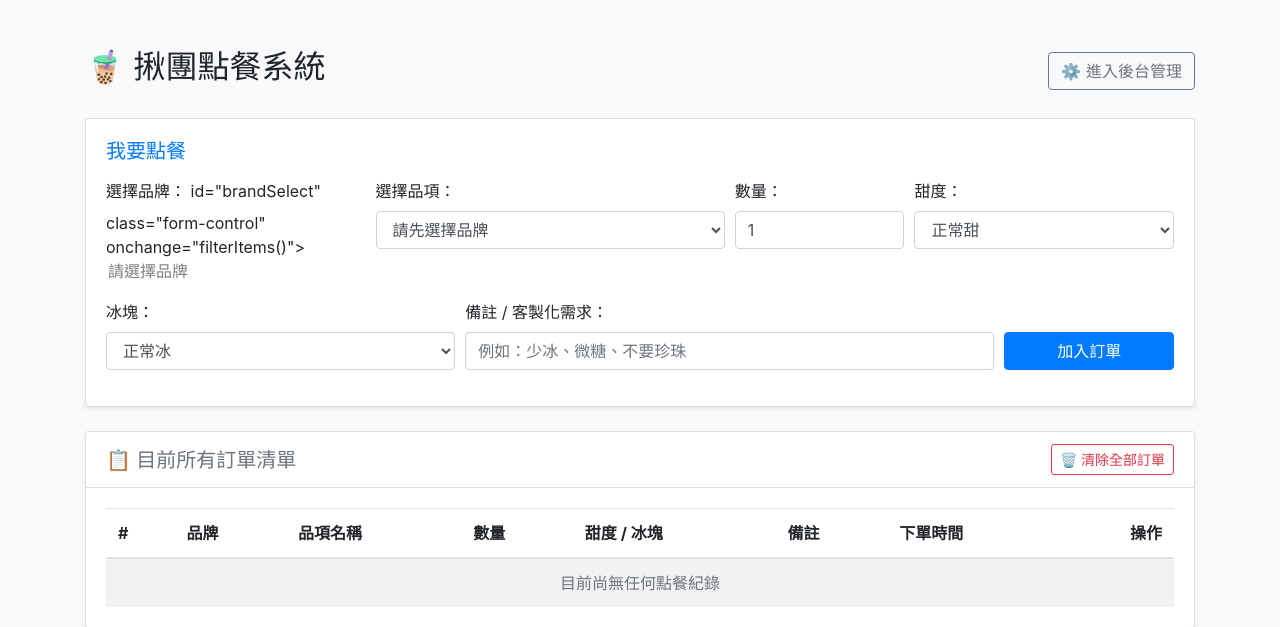
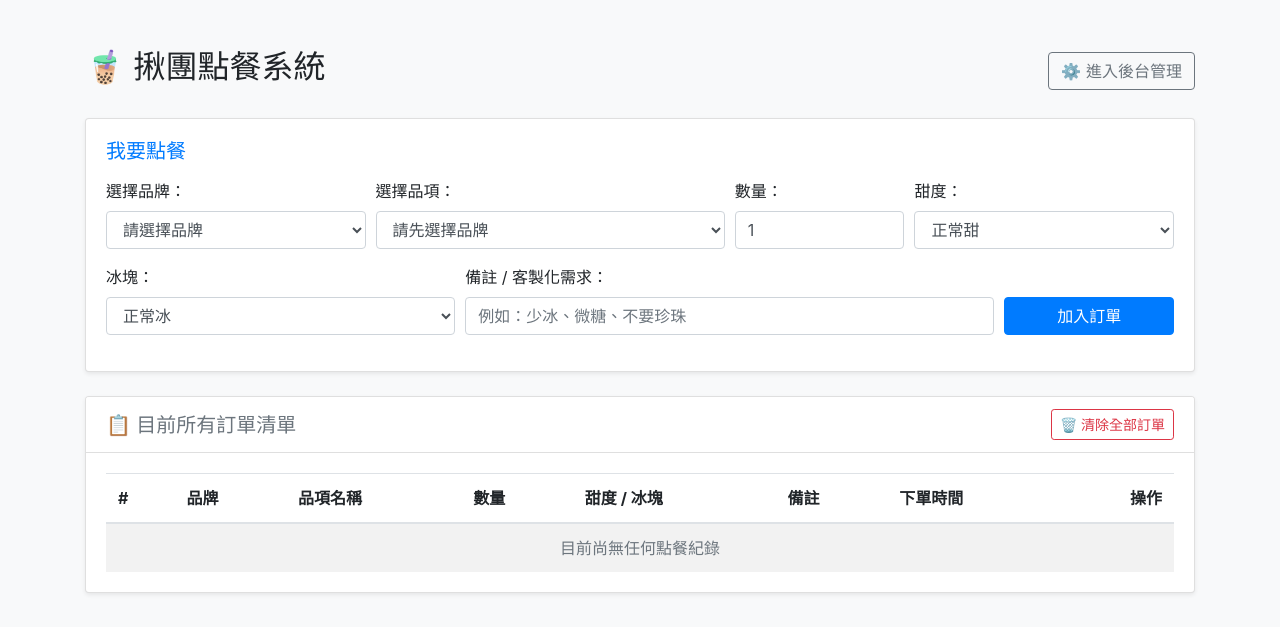
Before and after one commit to aesir6126-create/123456, a Flask app: page / in a window 1280 px wide. Shown: the top 627 px of the page. Run offline with Flask 3, Linux system fonts and the light colour scheme; data that the repository does not hold is empty.

Commit message:
Update index.html

```diff
--- a/templates/index.html
+++ b/templates/index.html
@@ -22,7 +22,7 @@
                         <!-- 選擇品牌 -->
                         <div class="form-group col-md-3">
                             <label for="brandSelect">選擇品牌：</label>
-                            id="brandSelect" class="form-control" onchange="filterItems()">
+                            <select id="brandSelect" class="form-control" onchange="filterItems()">
                                 <option value="" disabled selected>請選擇品牌</option>
                                 {% for brand in brands %}
                                 <option value="{{ brand }}">{{ brand }}</option>
```
